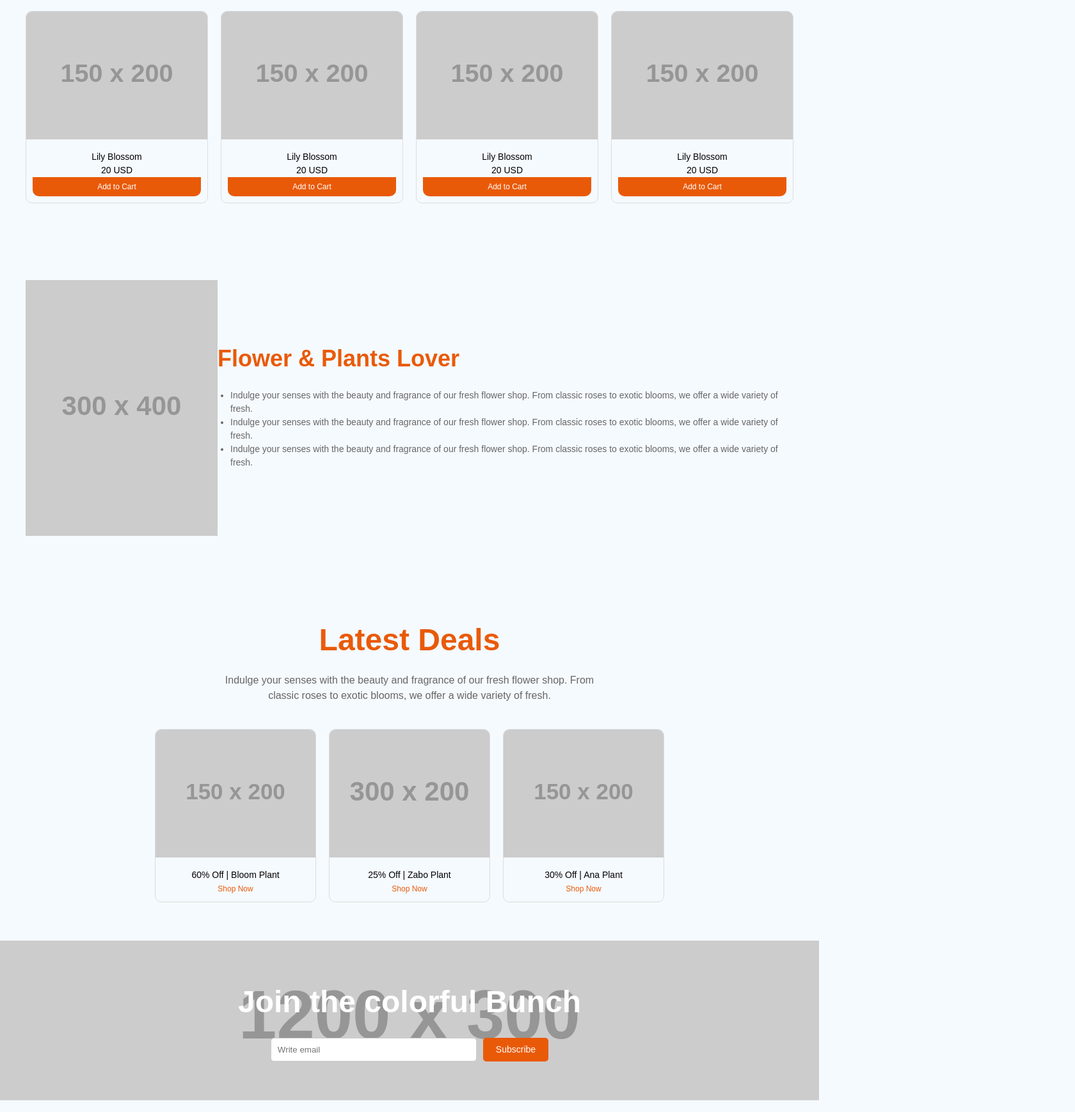
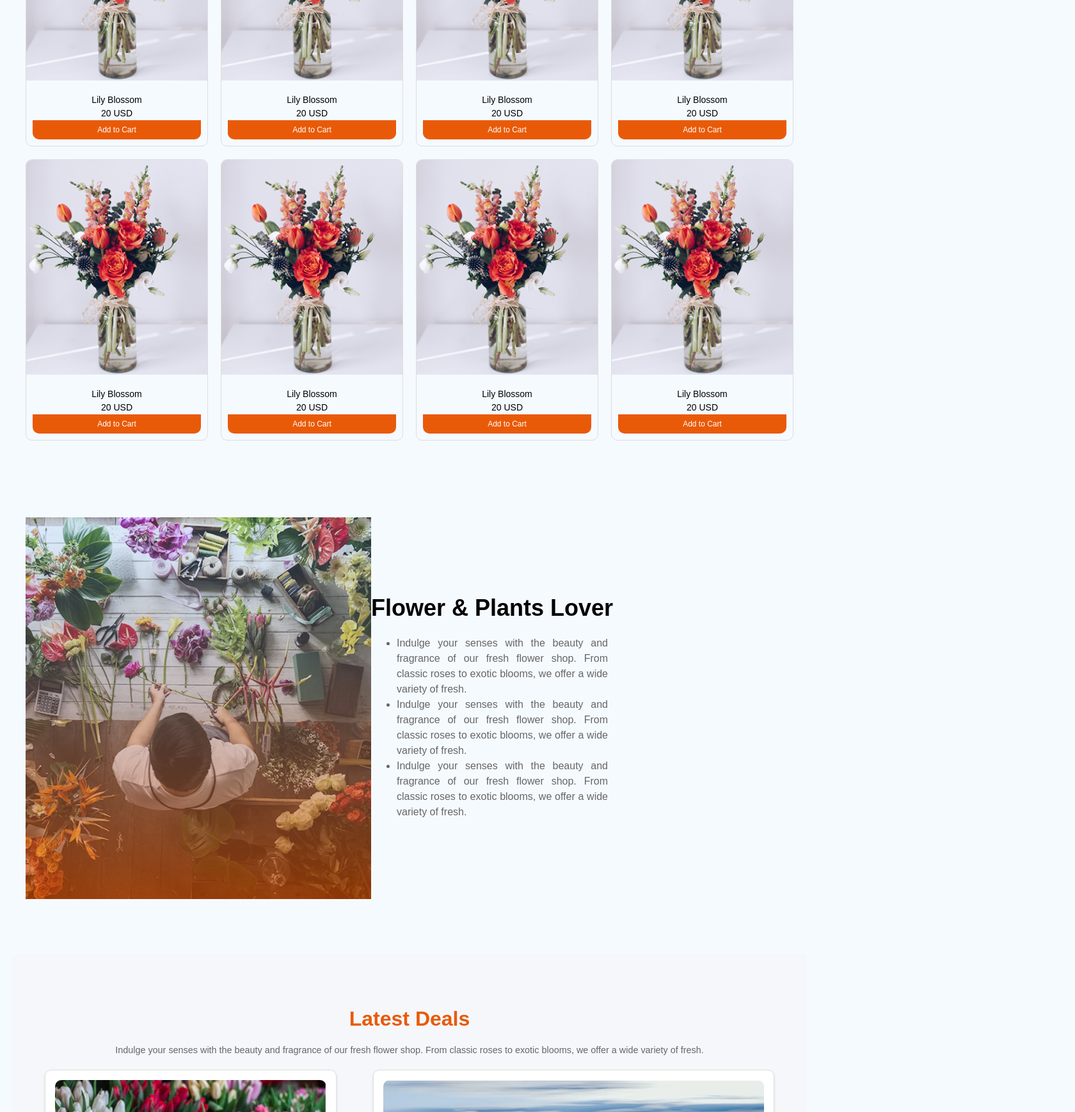
Before and after one commit to Nigi2226/Assignment-02, a plain HTML site: page index.html in a window 1280 px wide. Shown: the part 1061-2800 px from the top of the page at 64% size, 1680 px wide, since content can reach past the window. Drawn offline with Linux system fonts and the light colour scheme; placeholder pictures from the web are drawn by us.

Commit message:
updated deals section

```diff
--- a/index.html
+++ b/index.html
@@ -18,7 +18,7 @@
       display: flex;
       justify-content: space-between;
       align-items: center;
-      padding: 15px 40px;
+      padding: 20px 50px;
       background-color: #f5faff;
       border-bottom: 1px solid #ddd;
     }
@@ -92,8 +92,8 @@
     }
 
     .banner-image img {
-      width: 400px;
-      height: 300px;
+      width: 570px;
+      height: 355px;
       object-fit: cover;
     }
 
@@ -121,7 +121,7 @@
       color: #666;
       font-size: 16px;
       margin-top: 15px;
-      max-width: 600px;
+      max-width: 500px;
       margin-left: auto;
       margin-right: auto;
     }
@@ -142,8 +142,9 @@
 
     .plant-card img {
       width: 100%;
-      height: 200px;
-      object-fit: cover;
+      height: auto;
+      object-fit:fill;
+      text-align: center;
     }
 
     .plant-card p {
@@ -169,13 +170,15 @@
       display: flex;
       justify-content: space-between;
       padding: 60px 40px;
+      width: 540;
+      height: 521;
       background-color: #f5faff;
       align-items: center;
     }
 
     .plants-lover-image img {
-      width: 300px;
-      height: 400px;
+      width: 540px;
+      height: 597px;
       object-fit: cover;
       position: relative;
     }
@@ -200,16 +203,20 @@
 
     .plants-lover-content h2 {
       font-size: 36px;
-      color: #E95A08;
+      color: black;
       margin: 0;
     }
 
     .plants-lover-content ul {
       list-style: disc;
-      padding-left: 20px;
+      padding-left: 40px;
       color: #666;
-      font-size: 14px;
-      margin-top: 20px;
+      text-align: justify;
+
+
+
+      width: 50%;
+
     }
 
     .latest-deals {
@@ -232,47 +239,98 @@
       margin-left: auto;
       margin-right: auto;
     }
+    .deals {
+  text-align: center;
+  padding: 50px 20px;
+  background-color: #f5f7fa;
+  margin: 20px;
 
-    .deals-cards {
-      display: flex;
+}
+
+.deals h2 {
+  color: #E95A08;
+  font-size: 2em;
+  margin-bottom: 10px;
+}
+
+.deals p {
+  color: #666;
+  font-size: 0.9em;
+  margin-bottom: 20px;
+}
+
+.deal-cards {
+  display: grid;
+  grid-template-columns: 40% 55%;
+  gap: 5%;
+  margin: 0 auto;
+  max-width: 1140px;
+}
+
+.deal-cards .left-column {
+  display: grid;
+  grid-template-rows: 1fr 1fr;
+  gap: 5%;
+}
+
+.deal-cards .right-column {
+  display: grid;
+  grid-template-rows: 1fr;
   justify-content: center;
-      gap: 20px;
-      margin-top: 40px;
 }
 
 .deal-card {
-      border: 1px solid #ddd;
+  background-color: #fff;
+  padding: 15px;
+  text-align: center;
+  border: 1px solid #e0e0e0;
   border-radius: 10px;
-      overflow: hidden;
-      width: 250px;
+  box-shadow: 0 2px 4px rgba(0, 0, 0, 0.1);
 }
 
 .deal-card img {
   width: 100%;
-      height: 200px;
-      object-fit: cover;
+  height: auto;
+  border-radius: 10px 10px 0 0;
 }
 
 .deal-card p {
-      padding: 10px;
-      color: #000;
-      font-size: 14px;
-      margin: 0;
+  margin: 10px 0;
+  font-weight: bold;
+  color: #333;
 }
 
 .deal-card a {
-      color: #E95A08;
+  color: #fff;
+  background-color: #E95A08;
+  padding: 5px 15px;
   text-decoration: none;
-      font-size: 12px;
+  border-radius: 5px;
+  display: inline-block;
 }
+
+@media (max-width: 768px) {
+  .deal-cards {
+    grid-template-columns: 100%;
+  }
+  .deal-cards .left-column {
+    grid-template-columns: 1fr;
+  }
+  .deal-cards .right-column {
+    grid-template-columns: 1fr;
+  }
+}
+
 
     .join-section {
       padding: 60px 40px;
+      width: 1600px;
+      height: 400px;
       text-align: center;
       color: #fff;
       background-size: cover;
-      background-position: center;
-      background-image: url('https://via.placeholder.com/1200x300');
+
+      background-image: url('/images/news-letter-bg.png');
     }
 
     .join-section h2 {
@@ -317,7 +375,8 @@
     }
 
     .footer-left {
-      max-width: 300px;
+      max-width: 1440px;
+      height: 300px;
     }
 
     .footer-left .logo {
@@ -495,7 +554,7 @@
 <body>
   <header>
     <div class="logo">
-      <img src="/B12A02-Responsive-Flowers/assets/logo.png" alt="Faugel Logo">
+      <img src="/images/logo.png" alt="Faugel Logo">
     </div>
     <nav>
       <ul>
@@ -513,7 +572,7 @@
       <p>Indulge your senses with the beauty and fragrance of our fresh flower shop. From classic roses to exotic blooms, we offer a wide variety of fresh flowers that are perfect for any occasion.</p>
     </div>
     <div class="banner-image">
-      <img src="https://via.placeholder.com/400x300" alt="Flower Bouquet">
+      <img src="/images/hero-flower.png" alt="Flower Bouquet">
     </div>
   </section>
 
@@ -522,35 +581,35 @@
     <p>Indulge your senses with the beauty and fragrance of our fresh flower shop. From classic roses to exotic blooms, we offer a wide variety of fresh.</p>
     <div class="plants-grid">
       <div class="plant-card">
-        <img src="https://via.placeholder.com/150x200" alt="Lily Blossom">
+        <img src="/images/sample-flower-image.png" alt="Lily Blossom">
         <p>Lily Blossom<br>20 USD<br><button class="add-to-cart">Add to Cart</button></p>
       </div>
       <div class="plant-card">
-        <img src="https://via.placeholder.com/150x200" alt="Lily Blossom">
+        <img src="/images/sample-flower-image.png" alt="Lily Blossom">
         <p>Lily Blossom<br>20 USD<br><button class="add-to-cart">Add to Cart</button></p>
       </div>
       <div class="plant-card">
-        <img src="https://via.placeholder.com/150x200" alt="Lily Blossom">
+        <img src="/images/sample-flower-image.png" alt="Lily Blossom">
         <p>Lily Blossom<br>20 USD<br><button class="add-to-cart">Add to Cart</button></p>
       </div>
       <div class="plant-card">
-        <img src="https://via.placeholder.com/150x200" alt="Lily Blossom">
+        <img src="/images/sample-flower-image.png" alt="Lily Blossom">
         <p>Lily Blossom<br>20 USD<br><button class="add-to-cart">Add to Cart</button></p>
       </div>
       <div class="plant-card">
-        <img src="https://via.placeholder.com/150x200" alt="Lily Blossom">
+        <img src="/images/sample-flower-image.png" alt="Lily Blossom">
         <p>Lily Blossom<br>20 USD<br><button class="add-to-cart">Add to Cart</button></p>
       </div>
       <div class="plant-card">
-        <img src="https://via.placeholder.com/150x200" alt="Lily Blossom">
+        <img src="/images/sample-flower-image.png" alt="Lily Blossom">
         <p>Lily Blossom<br>20 USD<br><button class="add-to-cart">Add to Cart</button></p>
       </div>
       <div class="plant-card">
-        <img src="https://via.placeholder.com/150x200" alt="Lily Blossom">
+        <img src="/images/sample-flower-image.png" alt="Lily Blossom">
         <p>Lily Blossom<br>20 USD<br><button class="add-to-cart">Add to Cart</button></p>
       </div>
       <div class="plant-card">
-        <img src="https://via.placeholder.com/150x200" alt="Lily Blossom">
+        <img src="/images/sample-flower-image.png" alt="Lily Blossom">
         <p>Lily Blossom<br>20 USD<br><button class="add-to-cart">Add to Cart</button></p>
       </div>
     </div>
@@ -559,7 +618,7 @@
   <section class="plants-lover">
     <div class="plants-lover-image">
       <div class="trusted-badge"></div> <!-- Placeholder for trusted badge image -->
-      <img src="https://via.placeholder.com/300x400" alt="Flower Shop">
+      <img src="/images/flower-store.png" alt="Flower Shop">
     </div>
     <div class="plants-lover-content">
       <h2>Flower & Plants Lover</h2>
@@ -571,24 +630,32 @@
     </div>
   </section>
 
-  <section class="latest-deals">
+  <div class="deals">
   <h2>Latest Deals</h2>
   <p>Indulge your senses with the beauty and fragrance of our fresh flower shop. From classic roses to exotic blooms, we offer a wide variety of fresh.</p>
-    <div class="deals-cards">
+  <div class="deal-cards">
+    <div class="left-column">
       <div class="deal-card">
-        <img src="https://via.placeholder.com/150x200" alt="Bloom Plant">
-        <p>60% Off | Bloom Plant <br><a href="#">Shop Now</a></p>
+        <img src="/images/deal-bloom.png" alt="Bloom Plant">
+        <p>60% Off | Bloom Plant</p>
+        <a href="#">Shop Now</a>
       </div>
       <div class="deal-card">
-        <img src="https://via.placeholder.com/300x200" alt="Zabo Plant">
-        <p>25% Off | Zabo Plant <br><a href="#">Shop Now</a></p>
-      </div>
-      <div class="deal-card">
-        <img src="https://via.placeholder.com/150x200" alt="Ana Plant">
-        <p>30% Off | Ana Plant <br><a href="#">Shop Now</a></p>
+        <img src="/images/deal-ana.png" alt="Ana Plant">
+        <p>30% Off | Ana Plant</p>
+        <a href="#">Shop Now</a>
       </div>
     </div>
-  </section>
+    <div class="right-column">
+      <div class="deal-card">
+        <img src="/images/deal-zabo.png" alt="Zabo Plant">
+        <p>25% Off | Zabo Plant</p>
+        <a href="#">Shop Now</a>
+      </div>
+    </div>
+  </div>
+  </div>
+
 
   <section class="join-section">
     <h2>Join the colorful Bunch</h2>
@@ -601,7 +668,7 @@
   <footer>
     <div class="footer-left">
       <div class="logo">
-        <img src="/B12A02-Responsive-Flowers/assets/logo.png" alt="Faugel Logo">
+        <img src="/images/logo.png" alt="Faugel Logo">
       </div>
       <p>Indulge your senses with the beauty and fragrance of our fresh flower shop.</p>
     </div>
@@ -619,9 +686,12 @@
         <a href="#">Blog</a>
       </div>
       <div class="social">
-        <a href="#"><img src="https://via.placeholder.com/20x20" alt="Instagram"></a>
-        <a href="#"><img src="https://via.placeholder.com/20x20" alt="Twitter"></a>
-        <a href="#"><img src="https://via.placeholder.com/20x20" alt="Facebook"></a>
+        <a href="#"><img src="/images/icon-linkedin.png" alt="LinkedIn"></a>
+        <a href="#"><img src="/images/icon-twitter.png" alt="Twitter"></a>
+        <a href="#"><img src="/images/icon-facebook.png" alt="Facebook"></a>
+        <a href="#"><img src="/images/icon-youtube.png" alt="Youtube"></a>
+
+
       </div>
     </div>
   </footer>
```
Lines whose indentation alone changed are shown as unchanged.
